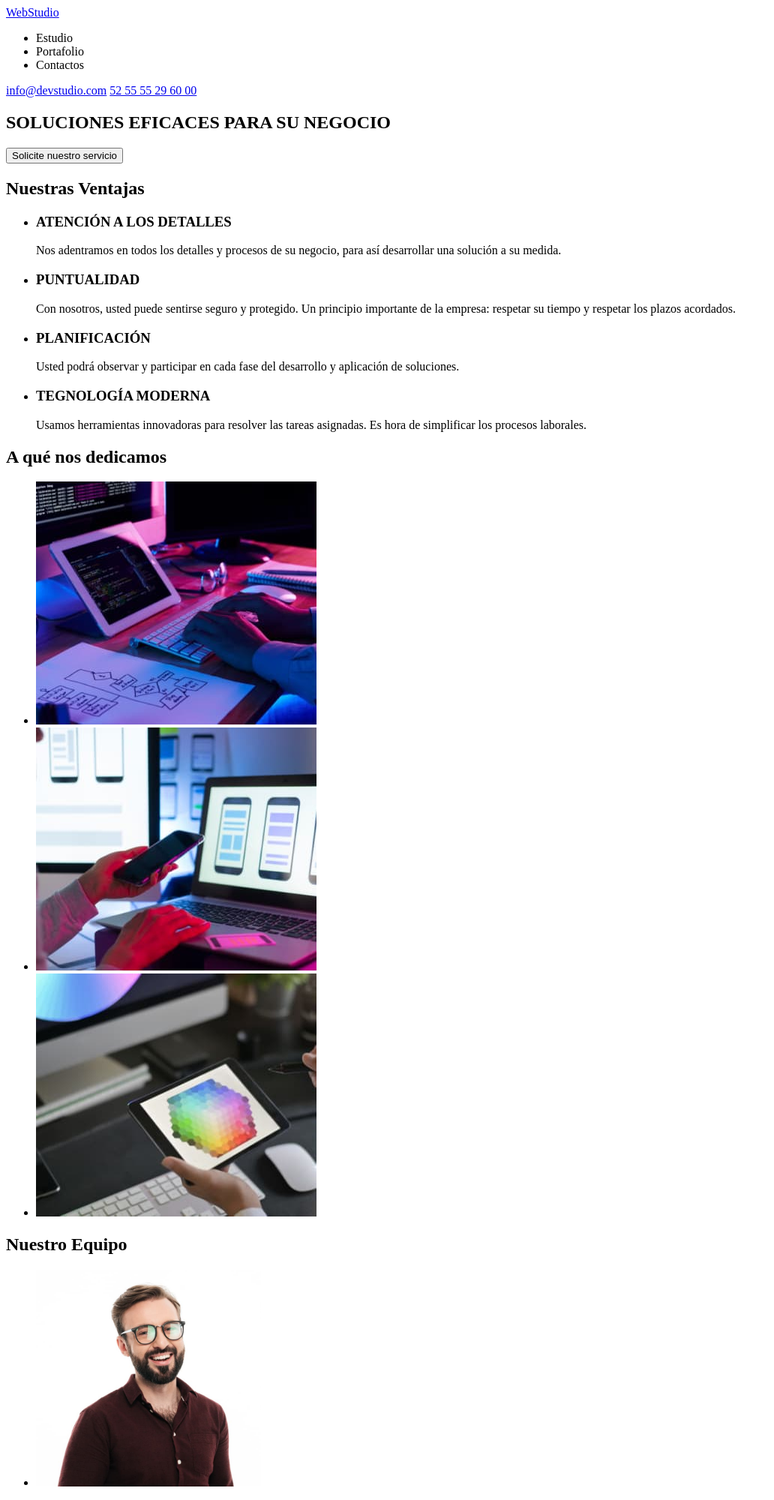
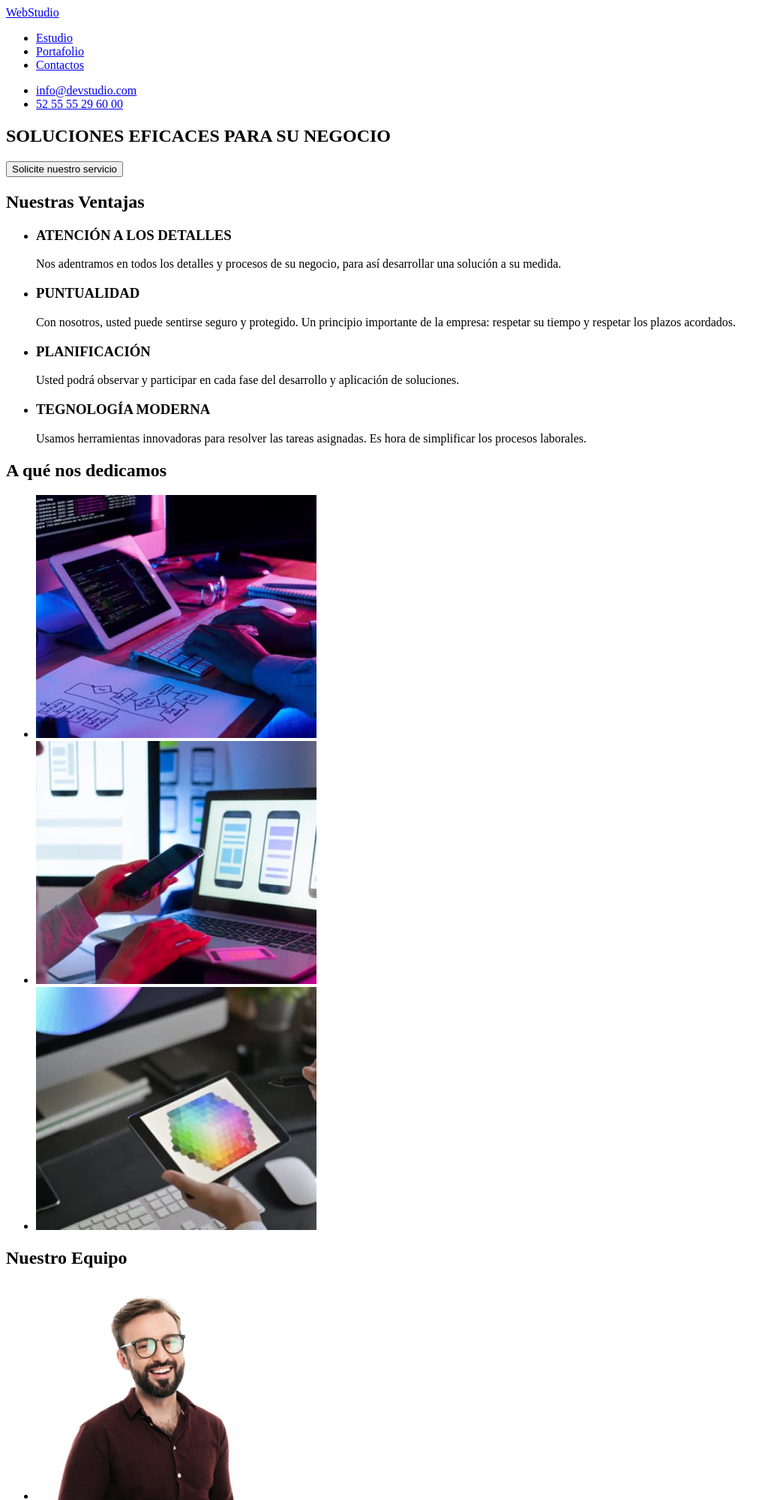
Before and after one commit to andres04221990/goit-markup-hw-01, a plain HTML site: page index.html in a window 1280 px wide. Shown: the top 2000 px of the page at 75% size, without its empty margins (0-1032 px from the left). Drawn offline with Linux system fonts and the light colour scheme.

Commit message:
actuliazacion1

```diff
--- a/index.html
+++ b/index.html
@@ -12,18 +12,24 @@
       <nav>
         <a href="#">WebStudio</a>
         <ul>
-          <li><a href="#" target="_blank"></a>Estudio</li>
-          <li><a href="#" target="_blank"></a>Portafolio</li>
-          <li><a href="#" target="_blank"></a>Contactos</li>
+          <li><a href="#" target="_blank">Estudio</a></li>
+          <li><a href="#" target="_blank">Portafolio</a></li>
+          <li><a href="#" target="_blank">Contactos</a></li>
         </ul>
       </nav>
-      <a href="mailto:info@devstudio.com">info@devstudio.com</a>
-      <a href="tel:+525555296000">52 55 55 29 60 00</a>
+      <ul>
+        <li>
+          <a href="mailto:info@devstudio.com">info@devstudio.com</a>
+        </li>
+        <li>
+          <a href="tel:+525555296000">52 55 55 29 60 00</a>
+        </li>
+      </ul>
     </header>
     <main>
       <section>
         <h1>SOLUCIONES EFICACES PARA SU NEGOCIO</h1>
-        <button>Solicite nuestro servicio</button>
+        <button type="button">Solicite nuestro servicio</button>
       </section>
       <section>
         <h2>Nuestras Ventajas</h2>
@@ -68,7 +74,7 @@
         </ul>
       </section>
       <section>
-        <h2><b>Nuestro Equipo</b></h2>
+        <h2>Nuestro Equipo</h2>
         <ul>
           <li>
             <img src="./images/imgperson1.jpg" alt="person1" width="300" />
@@ -95,9 +101,12 @@
     </main>
     <footer>
       <a href="#">WebStudio</a>
-      <p>Calz. Ticomán 500, Ciudad de México, CDMX, México</p>
+
       <address>
         <ul>
+          <li href="#">
+            <a>Calz. Ticomán 500, Ciudad de México, CDMX, México</a>
+          </li>
           <li><a href="mailto:info@devstudio.com">info@devstudio.com</a></li>
           <li><a href="tel:+525555296000">52 55 55 29 60 00</a></li>
         </ul>
```
